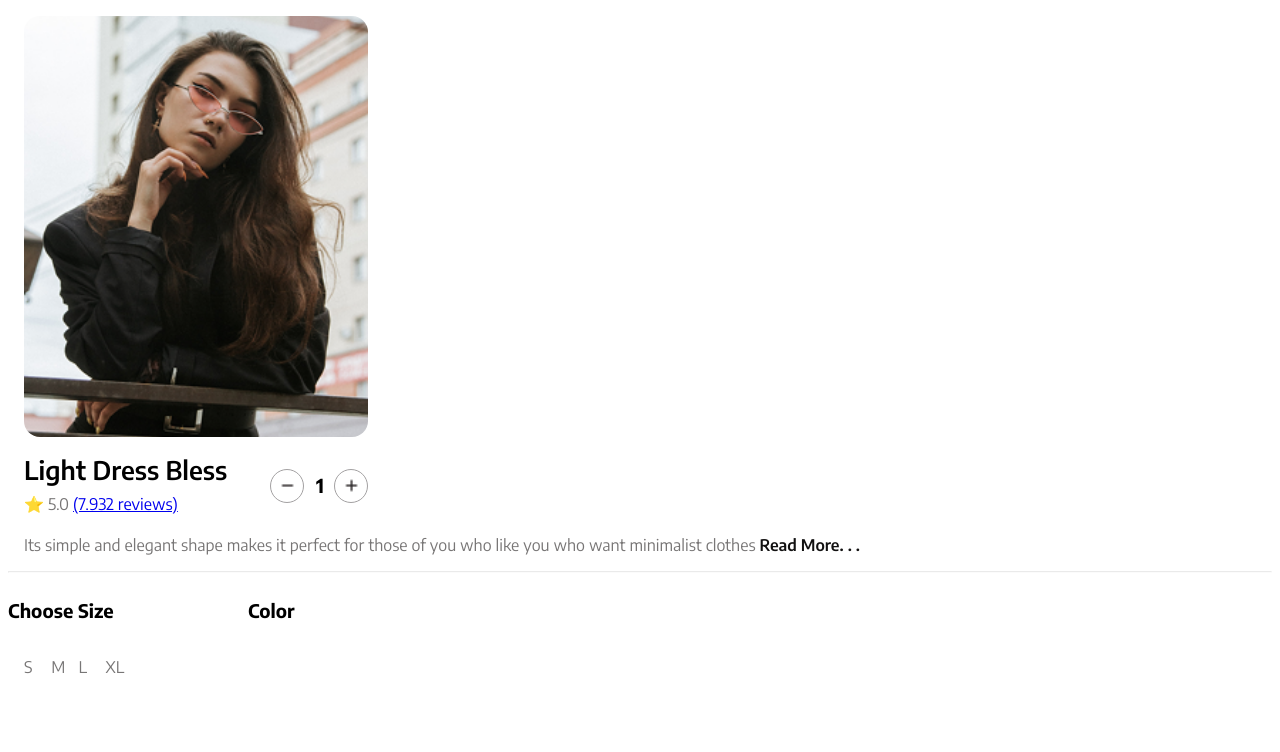
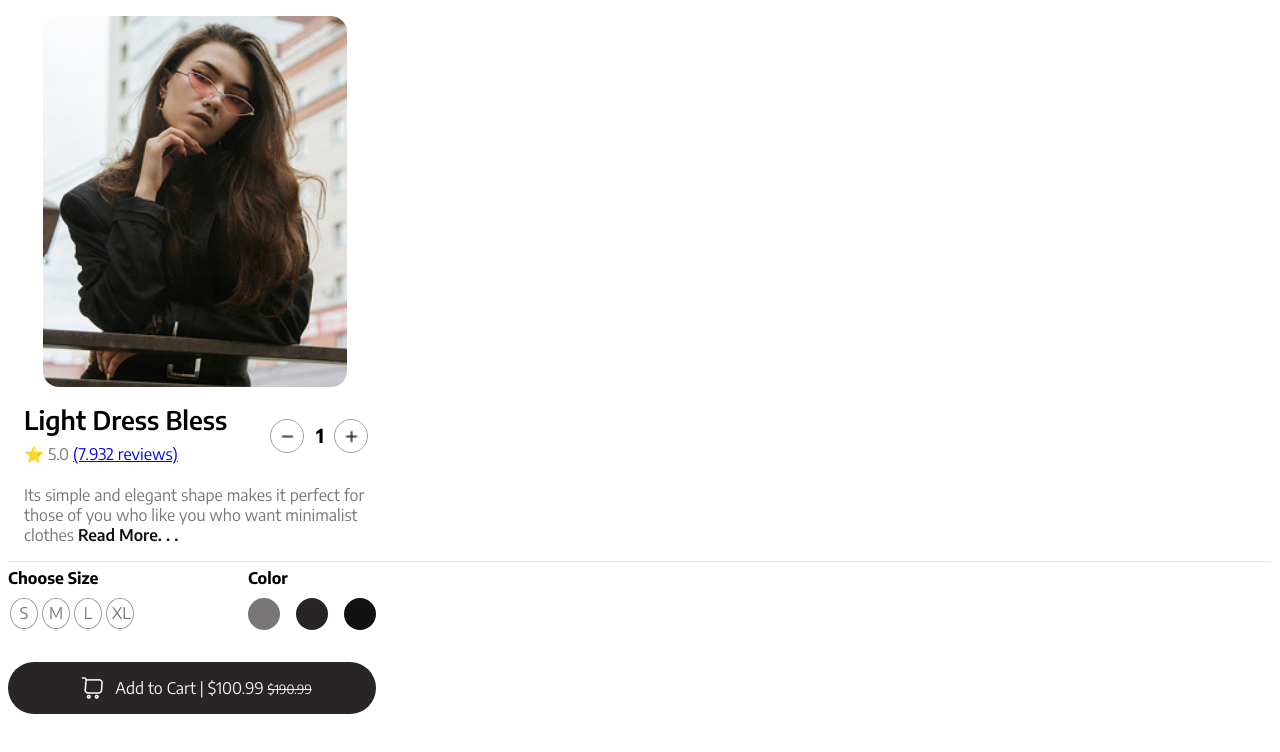
Before and after one commit to AndresFForeroP/Proyecto-final-html-css, a plain HTML site: page carrito.html in a window 1280 px wide. Drawn offline with Linux system fonts and the light colour scheme.

Commit message:
carrito casi terminado falta botones con javascript

```diff
--- a/carrito.html
+++ b/carrito.html
@@ -48,18 +48,21 @@
                 <h3>Color</h3>
                 <div class="colores">
                     <div>
-
+                        1
                     </div>
                     <div>
-
+                        1
                     </div>
                     <div>
-
+                        1
                     </div>
                 </div>
             </div>
         </div>
     </header>
-
+    <section>
+        <img src="img/pagdetalles/shopping-cart.png" alt="">
+        <p>Add to Cart | $100.99 <del>$190.99</del></p>
+    </section>
 </body>
 </html>
--- a/css/carrito.css
+++ b/css/carrito.css
@@ -8,13 +8,16 @@
 *{
     font-family: "Encode Sans", sans-serif;
 }
+body {
+    overflow: hidden;
+}
 header{
     .div-imagen{
         margin-top: 1rem;
         border-radius: 1rem;
-        margin-left: 1rem;
-        width: 21.5rem;
-        height: 26.3rem;
+        margin-left: 2.2rem;
+        width: 19rem;
+        height: 23.2rem;
         background-image: url(/img/paginainicio/producto2.png);
         background-size: cover;
         background-position-y: -2.9rem;
@@ -30,15 +33,17 @@ header{
         }
     }
     .grid-iconos{
+        margin-top: -1.2rem;
         display: grid;
         grid-template-columns: 15rem 15rem;
         .iconos-talla{
             display: grid;
-            grid-template-columns: repeat(4,1.7rem);
+            grid-template-columns: repeat(4,2rem);
         }
         .colores{
+            max-width: 8rem;
             display: grid;
-            grid-template-columns: repeat(3,1rem);
+            grid-template-columns: repeat(3,2rem);
         }
     }
 }
@@ -63,6 +68,7 @@ header{
 }
 
 header p{
+    max-width: 23rem;
     margin-left: 1rem;
     color: var(--Segundocolor);
 }
@@ -74,6 +80,63 @@ hr{
     opacity: 20%;
 }
 .colores div:nth-child(1){
+    height: 2rem;
+    width: 2rem;
+    color: var(--Segundocolor);
+    text-align: center;
     border-radius: 100%;
     background-color: var(--Segundocolor);
 }
+.colores div:nth-child(2){
+    margin-left: 1rem;
+    height: 2rem;
+    width: 2rem;
+    color: var(--Primercolor);
+    text-align: center;
+    border-radius: 100%;
+    background-color: var(--Primercolor);
+}
+.colores div:nth-child(3){
+    margin-left: 2rem;
+    height: 2rem;
+    width: 2rem;
+    color: var(--quintocolor);
+    text-align: center;
+    border-radius: 100%;
+    background-color: var(--quintocolor);
+}
+.iconos-talla div{
+    margin: auto;
+    border-radius: 100%;
+    border: 0.4px solid var(--Tercercolor);
+}
+.iconos-talla p{
+    width: 1rem;
+    padding: 0.1rem;
+    text-align: center;
+    margin: 0.2rem;
+}
+.grid-iconos h3{
+    font-size: 1rem;
+    margin-bottom: 0.6rem;
+}
+section{
+    max-width: 23rem;
+    margin-top: 2rem;
+    border-radius: 2rem;
+    display: grid;
+    grid-template-columns: 10rem 25rem;
+    color: var(--Cuartocolor);
+    background-color: var(--Primercolor);
+}
+section img{
+    margin: auto;
+    margin-left: 4.5rem;
+}
+section p{
+    max-width: 14rem;
+    margin-left: -3.3rem;
+}
+section del{
+    font-size: 0.8rem;
+}
```
